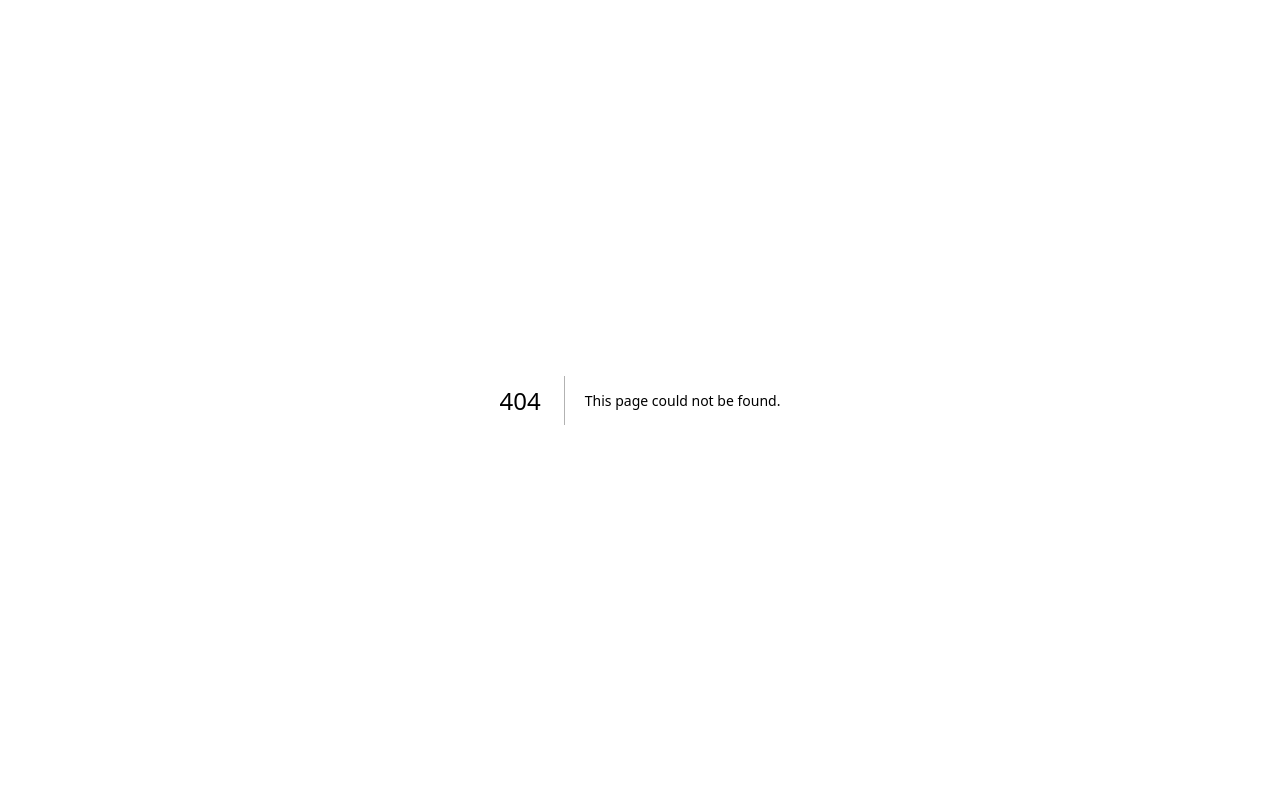
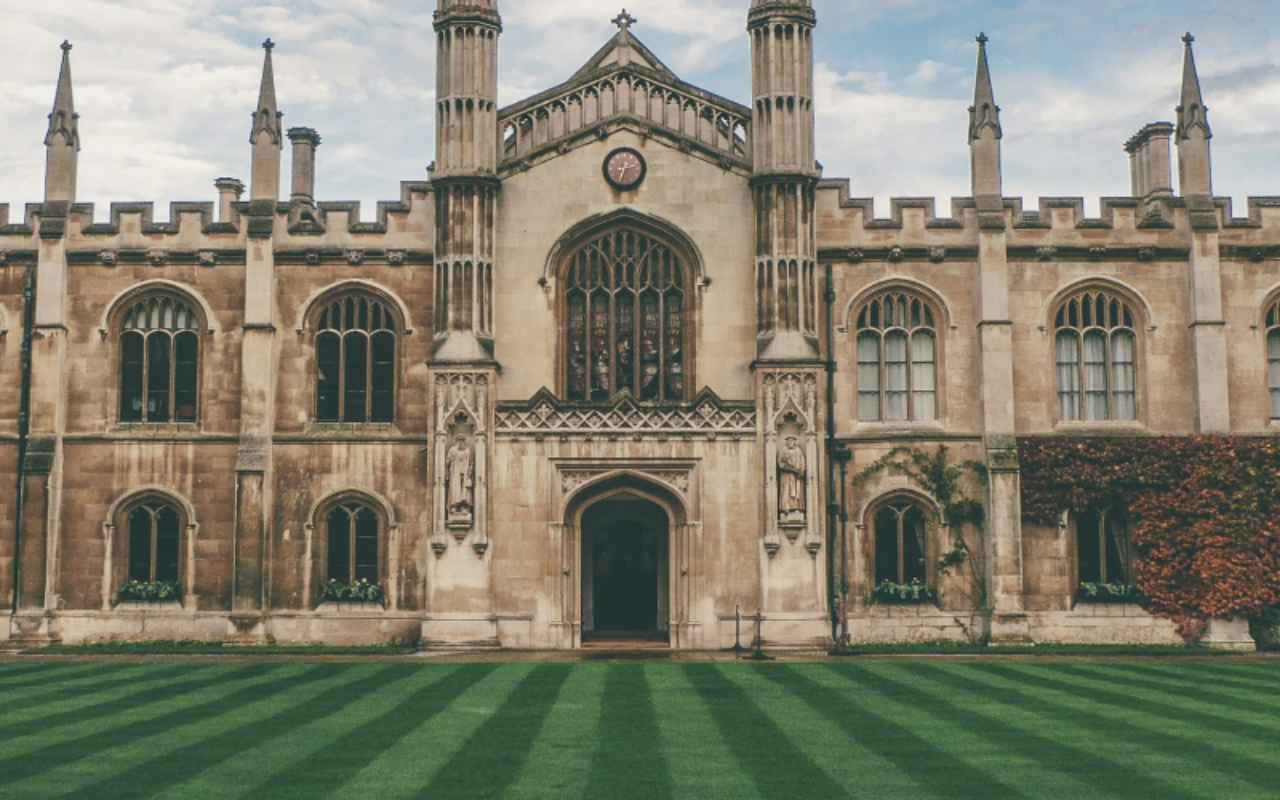
Before and after one commit to Interim-High/Interim-High, a Next.js app: page /about in a window 1280 px wide. Before the commit this address had no page. Built offline with nearby package versions, Linux system fonts and the light colour scheme.

Commit message:
about- hero section complete

```diff
--- /dev/null
+++ b/src/app/(default)/about/page.tsx
@@ -0,0 +1,6 @@
+import AboutPage from "@/components/layout/main/about/aboutpage";
+
+function About(){
+    return <AboutPage/>
+}
+export default About;
--- a/src/components/layout/header/Header.tsx
+++ b/src/components/layout/header/Header.tsx
@@ -9,15 +9,15 @@ function Header() {
       <div className="container mx-auto flex items-center justify-between p-4">
         <div className="flex items-center">
           <Image
-            src="/images/home/nav/logo.png"
+            src="/images/home/nav/danphelinklogo.png"
             alt="Logo"
-            width={50}
-            height={50}
+            width={150}
+            height={150}
             className="mr-3 rounded-lg shadow-lg"
           />
-          <span className="text-2xl font-extrabold bg-clip-text text-transparent bg-gradient-to-r from-blue-500 to-purple-500">
+          {/* <span className="text-2xl font-extrabold bg-clip-text text-transparent bg-gradient-to-r from-blue-500 to-purple-500">
             DanpheLink
-          </span>
+          </span> */}
         </div>
 
         <nav className="hidden md:flex space-x-8">
--- /dev/null
+++ b/src/components/layout/main/about/aboutpage.tsx
@@ -0,0 +1,17 @@
+import Footer from "../../footer/Footer";
+import Header from "../../header/Header";
+import AboutHero from "./hero";
+
+
+function AboutPage() {
+    return (
+        <div>
+            <Header />
+            <AboutHero/>
+
+            <Footer />
+        </div>
+
+    )
+}
+export default AboutPage;
--- /dev/null
+++ b/src/components/layout/main/about/hero.tsx
@@ -0,0 +1,27 @@
+import Image from "next/image";
+
+function AboutHero() {
+  return (
+    <div className="relative w-full h-[2000px]">
+      <div className="relative h-[60vh] w-full">
+        <Image
+          src="/images/about/abouthero.png"
+          alt="Hero"
+          layout="fill"
+          objectFit="cover"
+          objectPosition="center"
+        />
+        {/* Centered Text */}
+        <div className="absolute h-[60vh] w-full text-center top-0  p-[70px]">
+
+
+          <h1 className="text-white text-8xl font-bold">About Us</h1>
+          <p className="text-red-500 text-[40px]">Get to know us</p>
+
+        </div>
+      </div>
+    </div>
+  );
+}
+
+export default AboutHero;
--- a/src/components/layout/main/homepage/components/Main.tsx
+++ b/src/components/layout/main/homepage/components/Main.tsx
@@ -17,7 +17,7 @@ function Main() {
 
       <div className="flex flex-col items-center space-y-8">
         <h1 className="text-5xl font-bold text-gray-900 text-center mb-4">
-          PADMAWATI International College
+          DANPHELINK International College
         </h1>
 
         <p className="text-lg md:text-xl text-gray-700 text-center tracking-wide">
```
Also changed, not shown: public/images/about/abouthero.png (added), public/images/home/nav/danphelinklogo.png (added).
